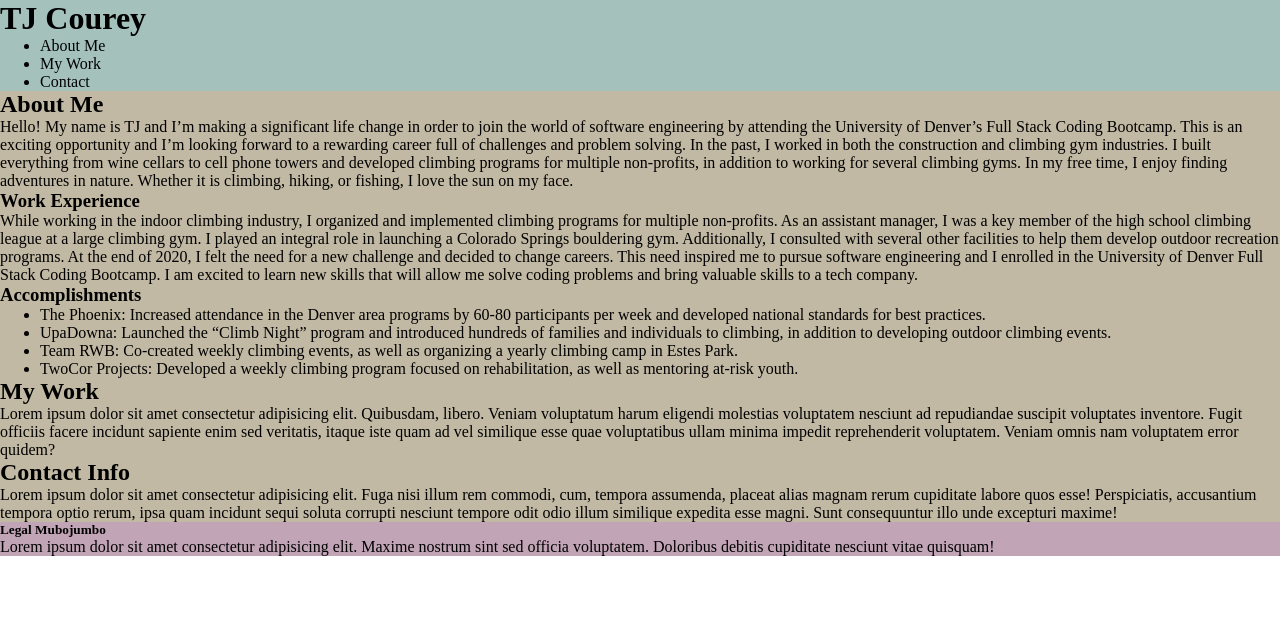
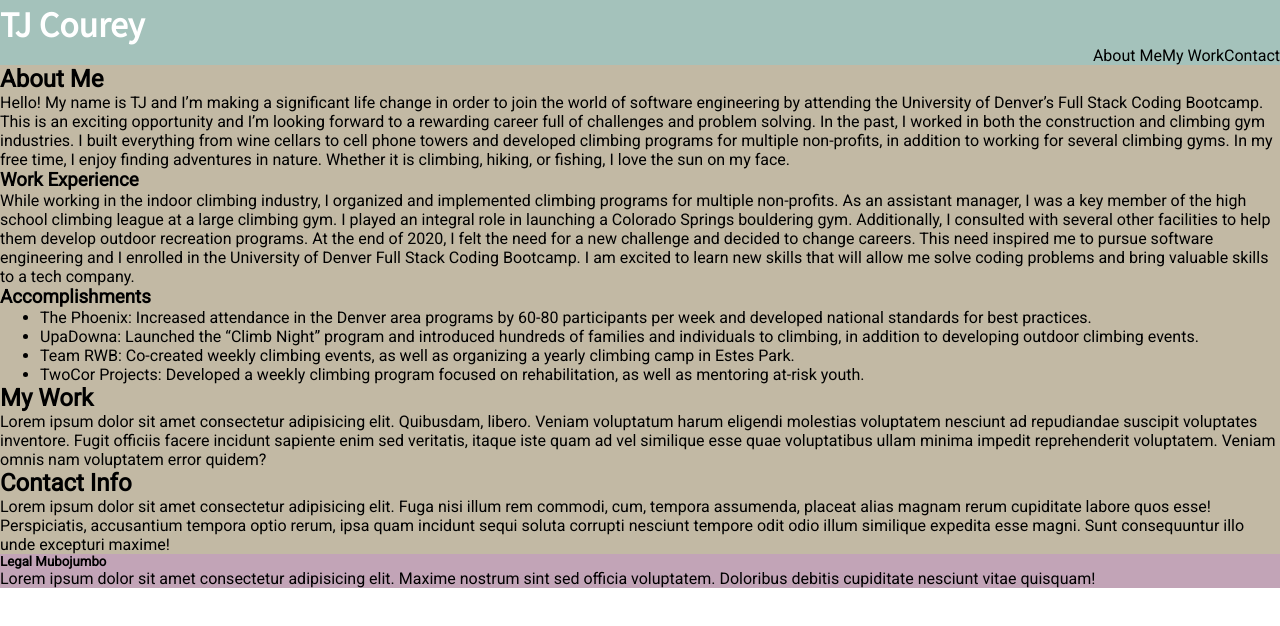
Before and after one commit to TJCourey/personal-portfolio, a plain HTML site: page index.html in a window 1280 px wide. Drawn offline with Linux system fonts and the light colour scheme.

Commit message:
picked fonts, started adding css values

```diff
--- a/assets/style.css
+++ b/assets/style.css
@@ -1,9 +1,24 @@
 * {
   margin: 0px;
+  font-family: "Roboto", sans-serif;
 }
 
 header {
   background-color: #a4c2bb;
+}
+header h1 {
+  font-family: "Noto Sans JP", sans-serif;
+  font-weight: bold;
+  color: white;
+}
+header ul {
+  display: flex;
+  justify-content: flex-end;
+}
+
+header li {
+  list-style: none;
+  border: black;
 }
 main {
   background-color: #c2b9a4;
--- a/index.html
+++ b/index.html
@@ -7,6 +7,16 @@
     <title>Portfolio of TJ Courey</title>
     <link rel="normalize" href="./assets/normalize.css" />
     <link rel="stylesheet" href="./assets/style.css" />
+    <link rel="preconnect" href="https://fonts.gstatic.com" />
+    <link
+      href="https://fonts.googleapis.com/css2?family=Noto+Sans+JP&display=swap"
+      rel="stylesheet"
+    />
+    <link rel="preconnect" href="https://fonts.gstatic.com" />
+    <link
+      href="https://fonts.googleapis.com/css2?family=Roboto&display=swap"
+      rel="stylesheet"
+    />
   </head>
   <body>
     <header>
```
